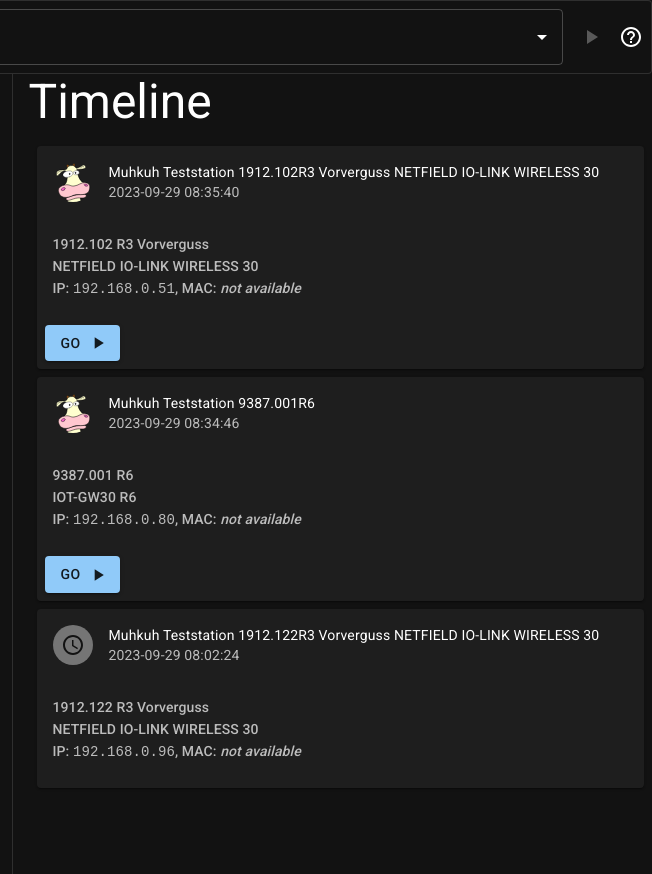
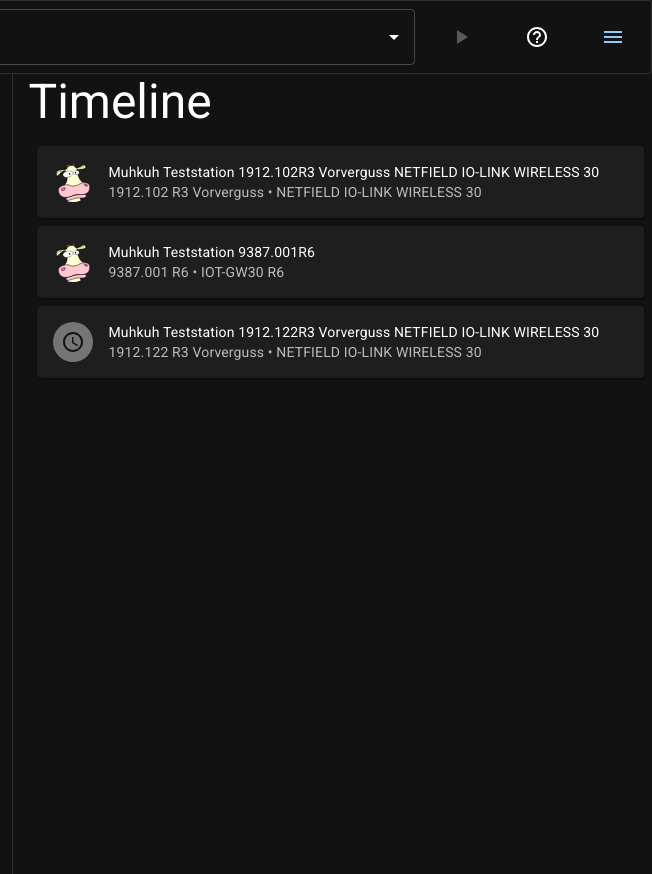
Before and after one commit to muhkuh-sys/org.muhkuh.tools-teststation_list, a React app: page / in a window 1280 px wide. Shown: the full height of the page, 628-1280 px from the left. Built offline with nearby package versions, Linux system fonts and the light colour scheme.

Commit message:
Make the station list more compact.
Remove the "Go" button by making the whole card clickable.
Only show details like IP, MAC and "last seen" only on request.
Currently this is implemented as an item in a menu.

```diff
--- a/src/index.css
+++ b/src/index.css
@@ -41,3 +41,8 @@
   display: inline;
   font-style: italic;
 }
+
+.paddedButton {
+  margin-left: 0.75em;
+  margin-right: 0.75em;
+}
--- a/src/index.js
+++ b/src/index.js
@@ -12,7 +12,7 @@
 import Box from '@mui/material/Box';
 import Button from '@mui/material/Button';
 import Card from '@mui/material/Card';
-import CardActions from '@mui/material/CardActions';
+import CardActionArea from '@mui/material/CardActionArea';
 import CardContent from '@mui/material/CardContent';
 import CardHeader from '@mui/material/CardHeader';
 import CssBaseline from '@mui/material/CssBaseline';
@@ -22,11 +22,17 @@
 import DialogContentText from '@mui/material/DialogContentText';
 import DialogTitle from '@mui/material/DialogTitle';
 import Divider from '@mui/material/Divider';
+import Drawer from '@mui/material/Drawer';
 import FormControl from '@mui/material/FormControl';
 import IconButton from '@mui/material/IconButton';
 import Link from '@mui/material/Link';
+import List from '@mui/material/List';
+import ListItem from '@mui/material/ListItem';
+import ListItemIcon from '@mui/material/ListItemIcon';
+import ListItemText from '@mui/material/ListItemText';
 import MuiAlert from '@mui/material/Alert';
 import Snackbar from '@mui/material/Snackbar';
+import Switch from '@mui/material/Switch';
 import TextField from '@mui/material/TextField';
 import { TreeView } from '@mui/x-tree-view/TreeView';
 import { TreeItem } from '@mui/x-tree-view/TreeItem';
@@ -36,10 +42,12 @@
 let NchanSubscriber = require("nchan");
 
 import AccessTimeIcon from '@mui/icons-material/AccessTime';
+import AddchartIcon from '@mui/icons-material/Addchart';
 import ChevronRightIcon from '@mui/icons-material/ChevronRight';
 import DoNotDisturbOnTotalSilenceIcon from '@mui/icons-material/DoNotDisturbOnTotalSilence';
 import ExpandMoreIcon from '@mui/icons-material/ExpandMore';
 import HelpOutlineIcon from '@mui/icons-material/HelpOutline';
+import MenuIcon from '@mui/icons-material/Menu';
 import NotInterestedIcon from '@mui/icons-material/NotInterested';
 import PlayArrowIcon from '@mui/icons-material/PlayArrow';
 
@@ -83,7 +91,9 @@
       strForwardUrl: '',
       fErrorSnackIsOpen: false,
       fHelpDialogIsOpen: false,
-      tMatchingStation: null
+      tMatchingStation: null,
+      fMenuIsOpen: false,
+      fShowExtededInformation: false
     };
 
     this.tTheme = createTheme({
@@ -389,6 +399,29 @@
   }
 
 
+  onOpenAppMenu = () => {
+    this.setState({
+      fMenuIsOpen: true
+    });
+  }
+
+
+  onCloseAppMenu = () => {
+    this.setState({
+      fMenuIsOpen: false
+    });
+  }
+
+
+  onToggleShowExtendedInformation = () => {
+    const fShowExtededInformationNew = !this.state.fShowExtededInformation;
+
+    this.setState({
+      fShowExtededInformation: fShowExtededInformationNew
+    });
+  }
+
+
   handleMACChange = (tEvent, tStation) => {
     this.setState({
       tMatchingStation: tStation
@@ -451,15 +484,8 @@
     atStationList.forEach(function(tStation, uiIndex) {
       const uiState = tStation.state;
 
-      let tAction = null;
-      if( uiState==STATION_STATE_Ok ) {
-        tAction = (
-          <CardActions>
-            <Button variant="contained" endIcon={<PlayArrowIcon />} onClick={() => this.onStationSelect(tStation.ulid)}>Go </Button>
-          </CardActions>
-        );
-      }
-
+      let tDetails = null;
+      if( this.state.fShowExtededInformation ) {
         let tMAC = null;
         const strMAC = tStation.data.mac;
         if( strMAC!==null ) {
@@ -467,32 +493,71 @@
         } else {
           tMAC = (<div className="StationMACMissing">not available</div>);
         }
-      atList.push(
-        <Card key={tStation.ulid} id="StationItem">
+        tDetails = (
+          <CardContent>
+            <div>{`Last seen: ${tStation.data.timestamp}`}</div>
+            <div>{`IP: ${tStation.data.ip}`}</div>
+            <div>{'MAC: '}{tMAC}</div>
+          </CardContent>
+        );
+      }
+
+      const tCardHeader = (
         <CardHeader
           avatar={atAvatars[uiState]}
           title={tStation.data.station.name}
-            subheader={tStation.data.timestamp}
+          subheader={`${tStation.data.test.title} • ${tStation.data.test.subtitle}`}
         />
-          <CardContent>
-            <Typography display="block" variant="subtitle2" color="textSecondary">
-            {tStation.data.test.title}
-            </Typography>
-            <Typography display="block" variant="subtitle2" color="textSecondary">
-            {tStation.data.test.subtitle}
-            </Typography>
-            <Typography display="block" variant="subtitle2" color="textSecondary">
-            IP: <div className="StationIP">{tStation.data.ip}</div>, MAC: {tMAC}
-            </Typography>
-          </CardContent>
-          {tAction}
+      );
+
+      let tCard = null;
+      if( uiState==STATION_STATE_Ok ) {
+        tCard = (
+          <Card key={tStation.ulid} id="StationItem">
+            <CardActionArea onClick={() => this.onStationSelect(tStation.ulid)}>
+              {tCardHeader}
+              {tDetails}
+            </CardActionArea>
           </Card>
         );
+      } else {
+        tCard = (
+          <Card key={tStation.ulid} id="StationItem">
+            {tCardHeader}
+            {tDetails}
+          </Card>
+        );
+      }
+      atList.push(tCard);
     }, this);
+
+    // Create the application menu.
+    const tAppMenu = (
+      <List>
+        <ListItem>
+          <ListItemIcon><AddchartIcon/></ListItemIcon>
+          <ListItemText id='list-item-show-extended-information' primary='Show extended information'/>
+          <Switch
+            edge="end"
+            onChange={this.onToggleShowExtendedInformation}
+            checked={this.state.fShowExtededInformation}
+            inputProps={{
+              'aria-labelledby': 'list-item-show-extended-information',
+            }}
+          />
+        </ListItem>
+      </List>
+    );
 
     return (
       <ThemeProvider theme={this.tTheme}>
         <CssBaseline>
+          <Drawer anchor="right" id='AppMenu' open={this.state.fMenuIsOpen} onClose={this.onCloseAppMenu}>
+            <div tabIndex={0} role="button" onClick={this.onCloseAppMenu} onKeyDown={this.onCloseAppMenu}>
+              {tAppMenu}
+            </div>
+          </Drawer>
+
             <Box sx={{
               display: 'flex',
               width: '100vw',
@@ -538,11 +603,24 @@
                 onClick={() => { this.onStationSelect(this.state.tMatchingStation.ulid); }}
                 disabled={this.state.tMatchingStation===null}
               >
-                <PlayArrowIcon/>
+                <PlayArrowIcon className="paddedButton" />
               </IconButton>
 
-              <IconButton aria-label="help" onClick={this.onHelp}>
-                <HelpOutlineIcon />
+              <IconButton
+                aria-label="help"
+                onClick={this.onHelp}
+              >
+                <HelpOutlineIcon className="paddedButton" />
+              </IconButton>
+
+              <IconButton
+                color="primary"
+                aria-label="Menu"
+                onClick={this.onOpenAppMenu}
+                aria-owns={this.state.fMenuIsOpen ? 'AppMenu' : undefined}
+                aria-haspopup="true"
+              >
+                <MenuIcon className="paddedButton" />
               </IconButton>
             </Box>
 
```
Lines whose indentation alone changed are shown as unchanged.
